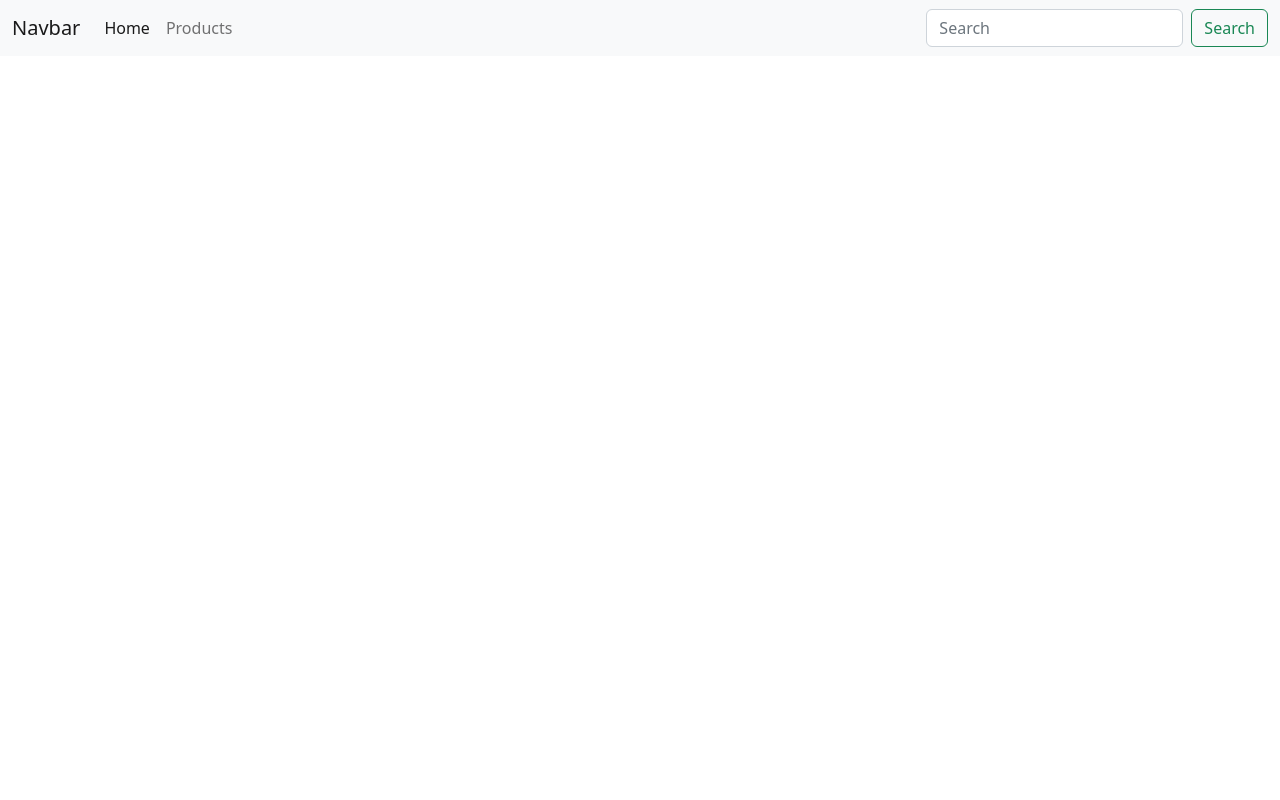
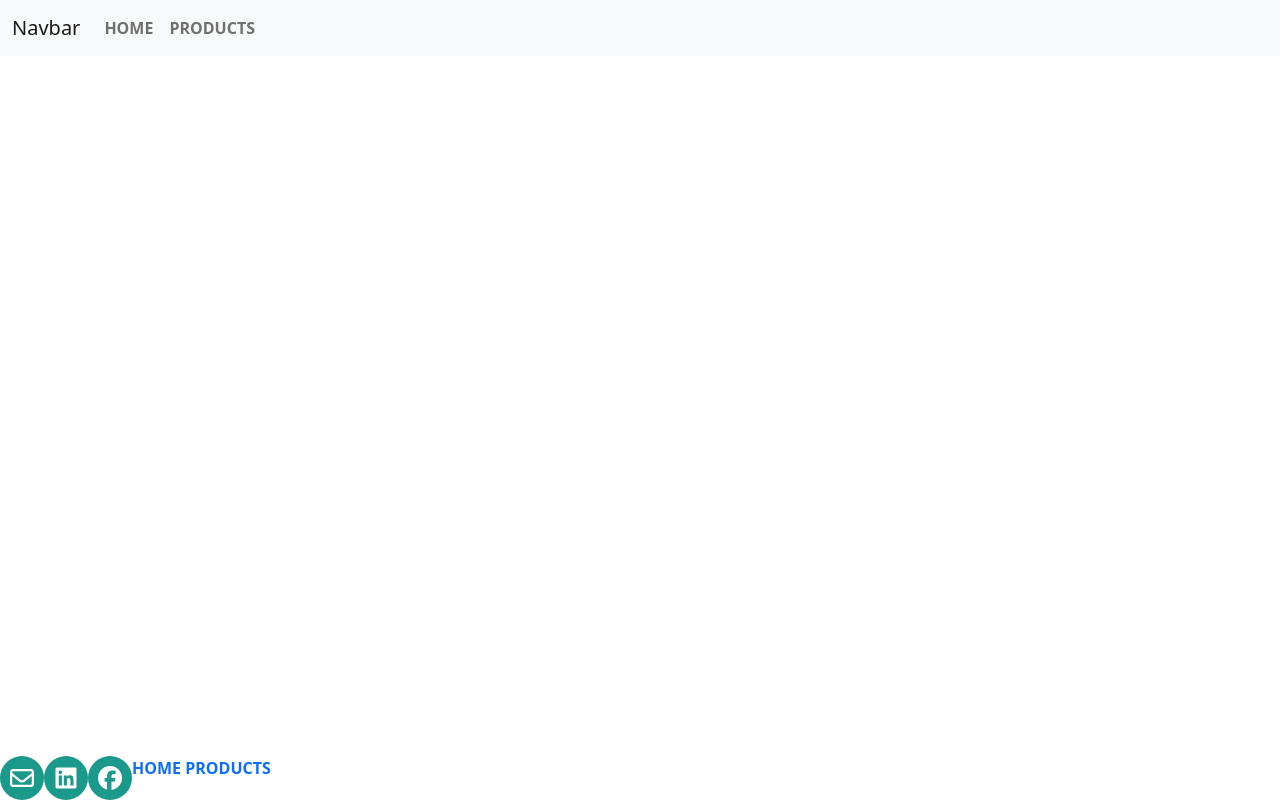
Before and after one commit to PythonMasterAlexander/alexander-hardeland-semester-project-2, a website with bundled scripts: page product.html in a window 1280 px wide. Built offline with nearby package versions, Linux system fonts and the light colour scheme; no server answers.

Commit message:
Started to add bootstrap, better to split up adding html in smaller issues. Did the footer, and started to work on the styling. Closing this issue and starting smaller issues on adding html to make it more easy

```diff
--- a/product.html
+++ b/product.html
@@ -4,37 +4,51 @@
   <meta charset="UTF-8">
   <link rel="stylesheet" href="./dist/css/styles.css">
   <title>Cool Kick's product page</title>
+  <script src="https://kit.fontawesome.com/b06e8bfbf3.js" crossorigin="anonymous"></script>
 </head>
 <body>
-  <div class="page-wrapper product">
-    <header class="product">
+  <div class="page-wrapper product-page">
+    <header>
       <nav class="navbar navbar-expand-lg bg-light">
         <div class="container-fluid">
-          <a class="navbar-brand" href="#">Navbar</a>
+          <a class="navbar-brand" href="index.html">Navbar</a>
           <button class="navbar-toggler" type="button" data-bs-toggle="collapse" data-bs-target="#navbarSupportedContent" aria-controls="navbarSupportedContent" aria-expanded="false" aria-label="Toggle navigation">
             <span class="navbar-toggler-icon"></span>
           </button>
           <div class="collapse navbar-collapse" id="navbarSupportedContent">
             <ul class="navbar-nav me-auto mb-2 mb-lg-0">
               <li class="nav-item">
-                <a class="nav-link active" href="index.html">Home</a>
+                <a class="nav-link" href="index.html">home</a>
               </li>
               <li class="nav-item">
-                <a class="nav-link" href="products.html">Products</a>
+                <a class="nav-link" href="products.html">products</a>
               </li>
             </ul>
-            <form class="d-flex" role="search">
-              <input class="form-control me-2" type="search" placeholder="Search" aria-label="Search">
-              <button class="btn btn-outline-success" type="submit">Search</button>
-            </form>
           </div>
         </div>
       </nav>
     </header>
-    <main class="product">
+    <main class="product-page">
     </main>
   </div>
-    <footer class="product">
+    <footer class="product-page">
+      <section class="logo-section">
+      </section>
+      <section class="social-media-section">
+        <div class="social-media-section__social-media-item">
+          <a><i class="fa-duotone fa-regular fa-envelope fa-xl"></i></a>
+        </div>
+        <div class="social-media-section__social-media-item">
+          <a><i class="fa-duotone fa-brands fa-linkedin fa-xl"></i></a>
+        </div>
+        <div class="social-media-section__social-media-item">
+          <a><i class="fa-duotone fa-brands fa-facebook fa-xl"></i></a>
+        </div>
+      </section>
+      <nav class="footer-navigation">
+        <a href="index.html">home</a>
+        <a href="products.html">products</a>
+      </nav>
     </footer>
     <script src="./scripts/script.js" type="module"></script>
     <script src="./node_modules/bootstrap/dist/js/bootstrap.bundle.min.js"></script>
--- a/src/scss/partials/_footer.scss
+++ b/src/scss/partials/_footer.scss
@@ -0,0 +1,29 @@
+footer {
+  display: flex;
+  flex-shrink: 0;
+}
+
+.social-media-section {
+  display: flex;
+
+  &__social-media-item {
+    align-items: center;
+    background: #1B998B;
+    border-radius: 100%;
+    cursor: pointer;
+    display: flex;
+    justify-content: center;
+    height: 44px;
+    width: 44px;
+  }
+
+  .fa-duotone {
+    color: white;
+  }
+}
+
+.footer-navigation a {
+  text-transform: uppercase;
+  text-decoration: none;
+  font-weight: bold;
+}
--- a/src/scss/partials/_header.scss
+++ b/src/scss/partials/_header.scss
@@ -0,0 +1,4 @@
+.nav-link {
+  text-transform: uppercase;
+  font-weight: bold;
+}
--- a/src/scss/partials/_main.scss
+++ b/src/scss/partials/_main.scss
@@ -0,0 +1,23 @@
+* {
+  border: 0;
+  margin: 0;
+  padding: 0;
+}
+
+:root {
+  font-size: $default-font-size;
+}
+
+body, html {
+  height: 100%;
+}
+
+body {
+  display: flex;
+  flex-direction: column;
+  height: 100%;
+}
+
+.page-wrapper {
+  flex: 1 0 auto;
+}
--- a/src/scss/partials/_variables.scss
+++ b/src/scss/partials/_variables.scss
@@ -0,0 +1 @@
+$default-font-size: 16px;
```
Also changed, not shown: index.html (+43 -11 lines), package.json (+19 -7 lines), products.html (+30 -13 lines), dist/css/styles.css, 1 other file.
